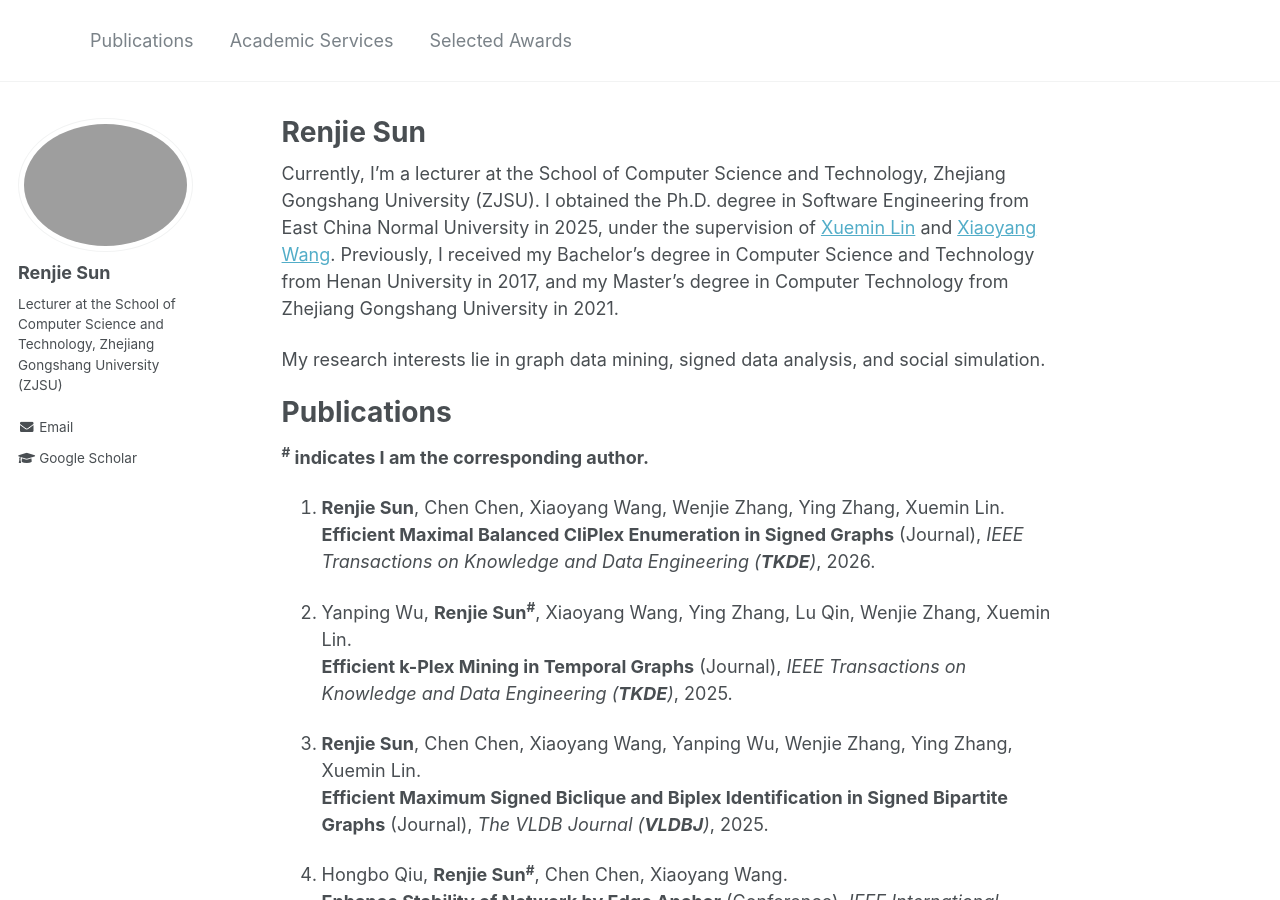
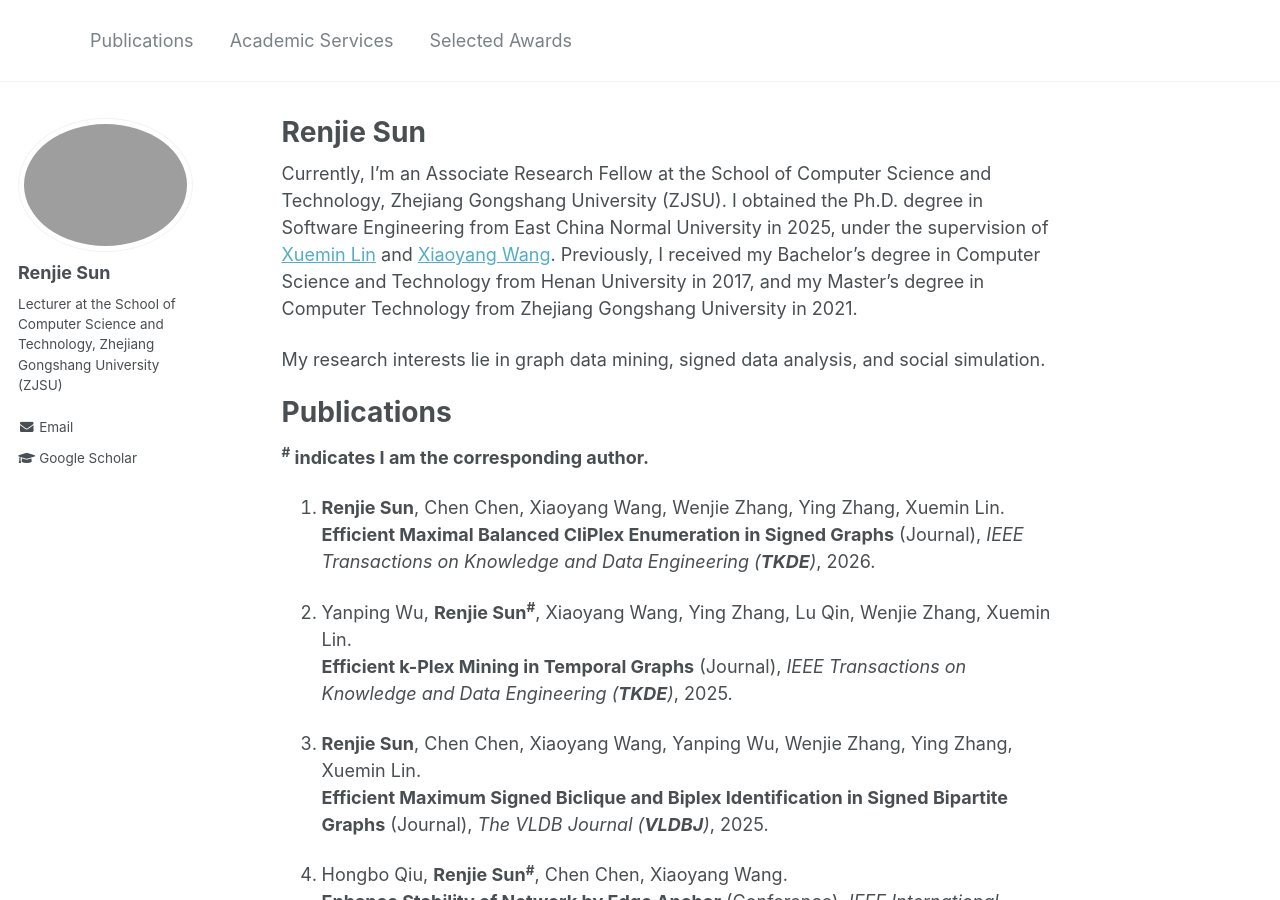
Before and after one commit to sunrj/sunrj.github.io, a Jekyll site: the page built from _pages/about.md, in a window 1280 px wide and 900 px high. Built offline with Jekyll 4.4.1, drawn with Linux system fonts in a browser that asks for light colours.

Commit message:
Update about.md

```diff
--- a/_pages/about.md
+++ b/_pages/about.md
@@ -8,7 +8,7 @@ redirect_from:
   - /about.html
 ---
 
-Currently, I'm a lecturer at the School of Computer Science and Technology, Zhejiang Gongshang University (ZJSU). I obtained the Ph.D. degree in Software Engineering from East China Normal University in 2025, under the supervision of [Xuemin Lin](https://www.cse.unsw.edu.au/~lxue/) and [Xiaoyang Wang](https://www.unsw.edu.au/staff/xiaoyang-wang). Previously, I received my Bachelor's degree in Computer Science and Technology from Henan University in 2017, and my Master’s degree in Computer Technology from Zhejiang Gongshang University in 2021.
+Currently, I'm an Associate Research Fellow at the School of Computer Science and Technology, Zhejiang Gongshang University (ZJSU). I obtained the Ph.D. degree in Software Engineering from East China Normal University in 2025, under the supervision of [Xuemin Lin](https://www.cse.unsw.edu.au/~lxue/) and [Xiaoyang Wang](https://www.unsw.edu.au/staff/xiaoyang-wang). Previously, I received my Bachelor's degree in Computer Science and Technology from Henan University in 2017, and my Master’s degree in Computer Technology from Zhejiang Gongshang University in 2021.
 
 My research interests lie in graph data mining, signed data analysis, and social simulation.
 <!-- Link to [Google Scholar](https://scholar.google.com/citations?user=7pePWUAAAAAJ&hl=en). Email address: renjie.sun@stu.ecnu.edu.cn -->
```
